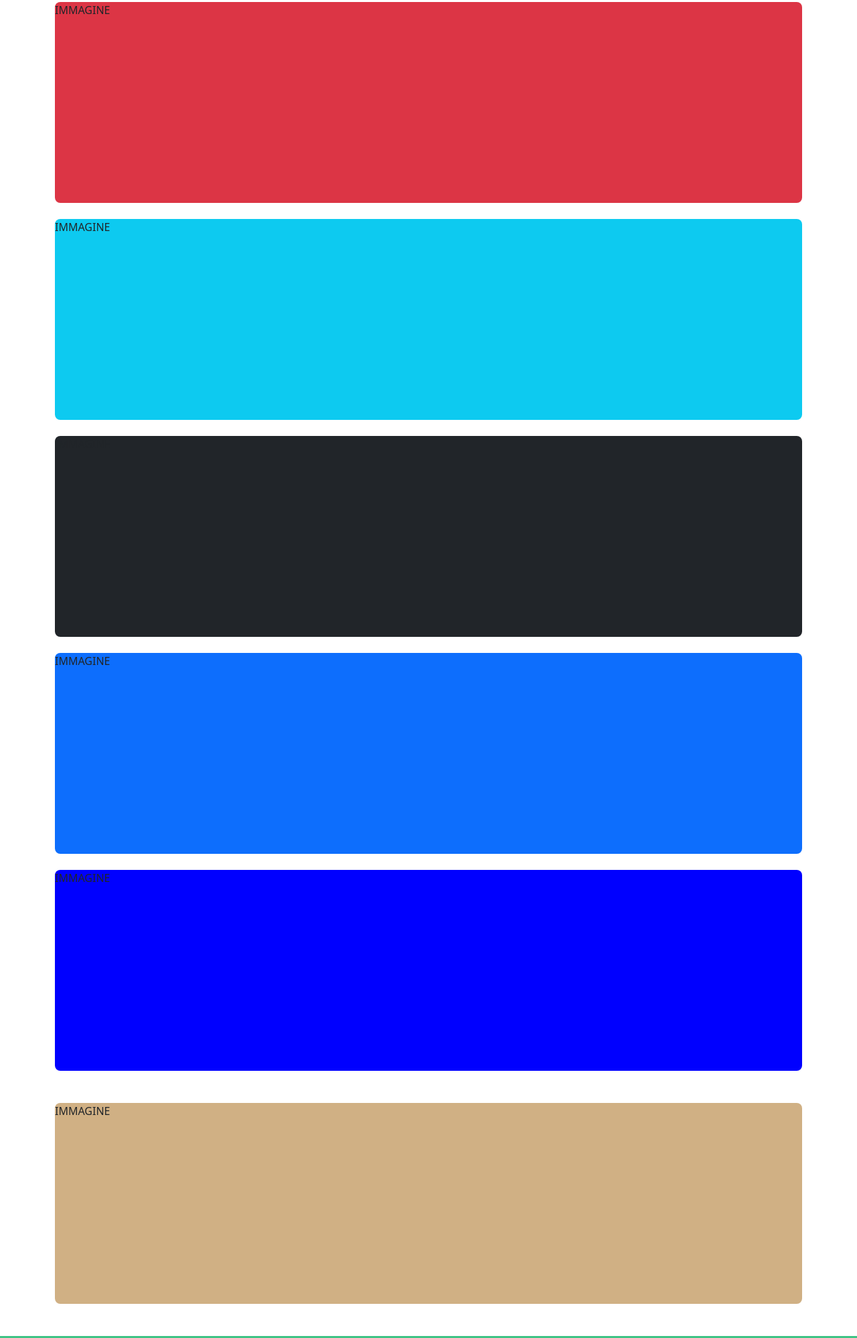
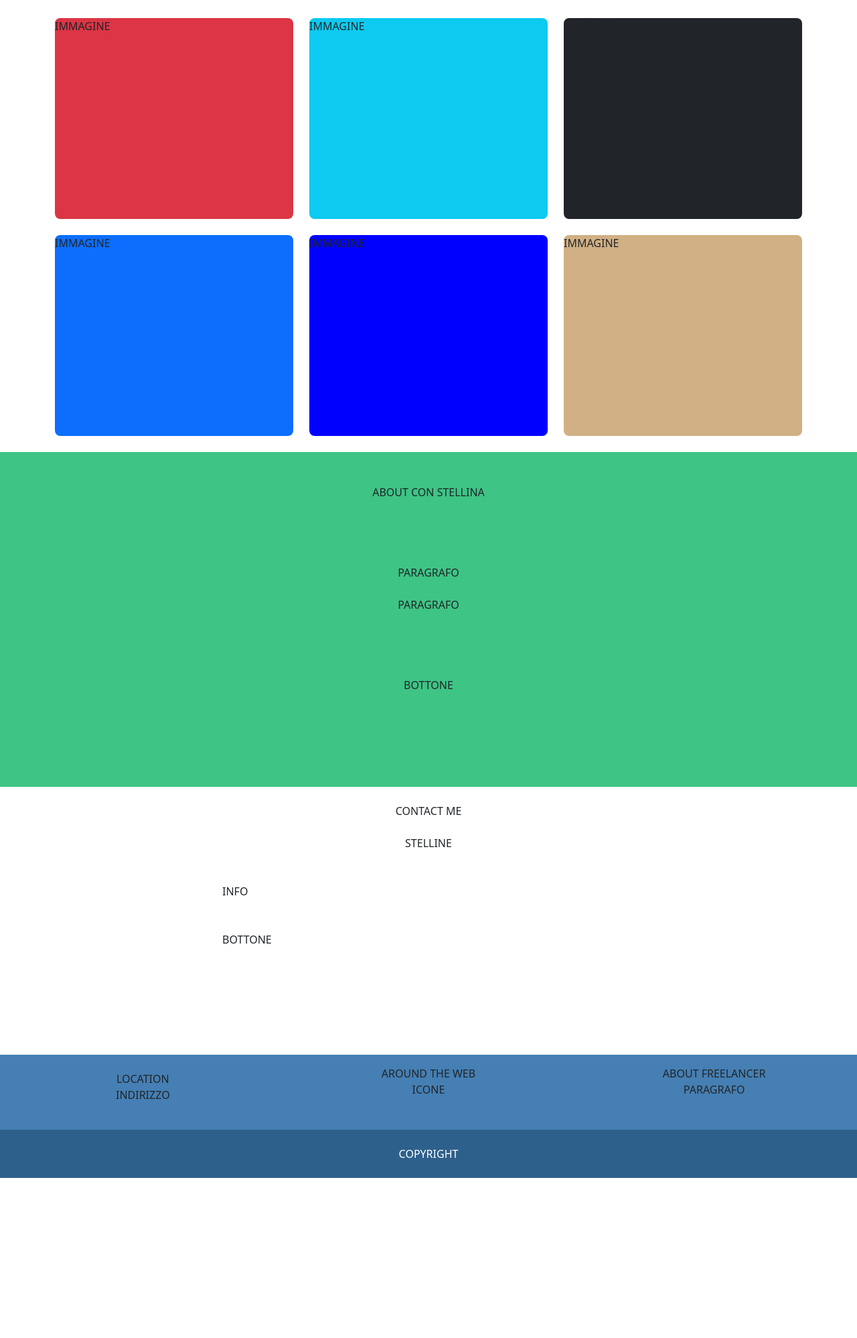
Before and after one commit to SimoneDUrso/html-css-bootstrap-freelancer, a plain HTML site: page index.html in a window 1280 px wide. Shown: the part 565-2563 px from the top of the page at 67% size. After the commit the page ends 2324 px from the top, so only its background shows below. Drawn offline with nearby package versions, Linux system fonts and the light colour scheme.

Commit message:
[UPD] Responsive completed

```diff
--- a/index.html
+++ b/index.html
@@ -63,64 +63,46 @@
         </div>
 
         <div class="container">
-            <div class="row d-flex justify-content-center">
+            <div class="row d-flex justify-content-center row-cols-md-2 row-cols-lg-3">
                 <div class="col-12">
-                    <div class="content height-300 bg-danger rounded-3">
+                    <div class="content height-300 bg-danger rounded-3 mt-4">
+                        IMMAGINE
+                    </div>
+                </div>
+
+
+                <div class="col-12">
+                    <div class="content height-300 bg-info rounded-3 mt-4">
+                        IMMAGINE
+                    </div>
+                </div>
+
+                <div class="col-12">
+                    <div class="content height-300 bg-dark rounded-3 mt-4">
+                        IMMAGINE
+                    </div>
+                </div>
+
+                <div class="col-12">
+                    <div class="content height-300 bg-primary rounded-3 mt-4">
+                        IMMAGINE
+                    </div>
+                </div>
+
+                <div class="col-12">
+                    <div class="content height-300 bg-blue rounded-3 mt-4">
+                        IMMAGINE
+                    </div>
+                </div>
+
+                <div class="col-12">
+                    <div class="content height-300 bg-beige rounded-3 my-4 ">
                         IMMAGINE
                     </div>
                 </div>
             </div>
         </div>
 
-        <div class="container">
-            <div class="row d-flex justify-content-center">
-                <div class="col-12">
-                    <div class="content height-300 bg-info rounded-3 mt-4">
-                        IMMAGINE
-                    </div>
-                </div>
-            </div>
-        </div>
-
-        <div class="container">
-            <div class="row d-flex justify-content-center">
-                <div class="col-12">
-                    <div class="content height-300 bg-dark rounded-3 mt-4">
-                        IMMAGINE
-                    </div>
-                </div>
-            </div>
-        </div>
-
-        <div class="container">
-            <div class="row d-flex justify-content-center">
-                <div class="col-12">
-                    <div class="content height-300 bg-primary rounded-3 mt-4">
-                        IMMAGINE
-                    </div>
-                </div>
-            </div>
-        </div>
-
-        <div class="container">
-            <div class="row d-flex justify-content-center">
-                <div class="col-12">
-                    <div class="content height-300 bg-blue rounded-3 mt-4">
-                        IMMAGINE
-                    </div>
-                </div>
-            </div>
-        </div>
-
-        <div class="container">
-            <div class="row d-flex justify-content-center">
-                <div class="col-12">
-                    <div class="content height-300 bg-beige rounded-3 my-5 ">
-                        IMMAGINE
-                    </div>
-                </div>
-            </div>
-        </div>
 
         <div class="container-fluid bg-green height-500">
             <div class="row d-flex justify-content-center">
@@ -162,7 +144,7 @@
             </div>
 
             <div class="row d-flex justify-content-center">
-                <div class="col-10">
+                <div class="col-10 col-lg-6 col-md-6">
                     <div class="content my-5">
                         INFO
                     </div>
@@ -175,9 +157,9 @@
         </div>
 
         <div class="container-fluid bg-lightblue">
-            <div class="row">
-                <div class="col-12 d-flex flex-column align-items-center">
-                    <div class="content p-4">
+            <div class="row row-cols-lg-3">
+                <div class="col-12 d-flex flex-column align-items-center col-lg-4 col-md-4">
+                    <div class="content pt-4 ">
                         LOCATION
                     </div>
 
@@ -186,7 +168,7 @@
                     </div>
                 </div>
 
-                <div class="col-12 d-flex flex-column align-items-center">
+                <div class="col-12 d-flex flex-column align-items-center col-lg-4 col-md-4">
                     <div class="content mt-3">
                         AROUND THE WEB
                     </div>
@@ -196,7 +178,7 @@
                     </div>
                 </div>
 
-                <div class="col-12 d-flex flex-column align-items-center">
+                <div class="col-12 d-flex flex-column align-items-center col-lg-4 col-md-4">
                     <div class="content mt-3">
                         ABOUT FREELANCER
                     </div>
```
